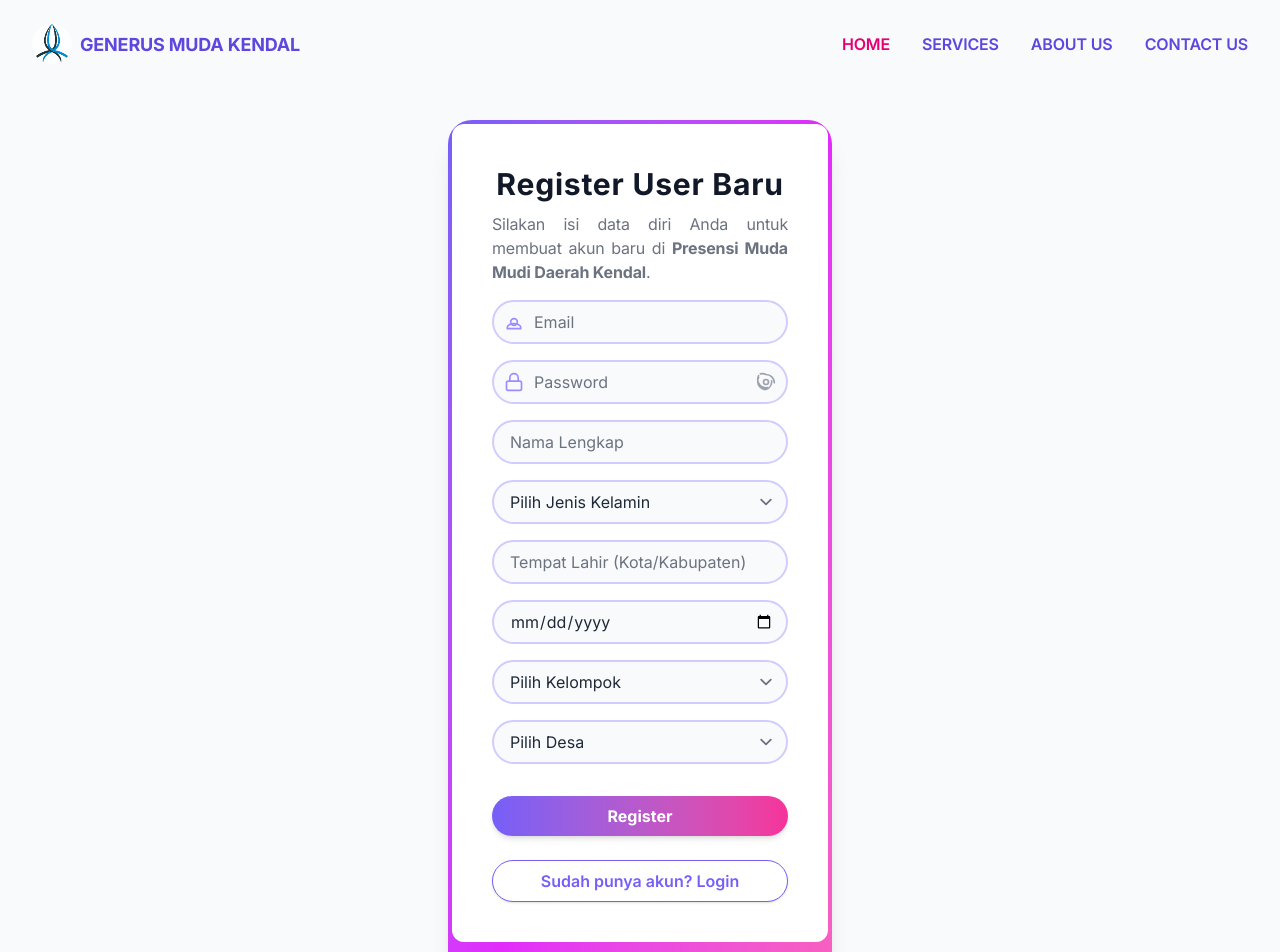
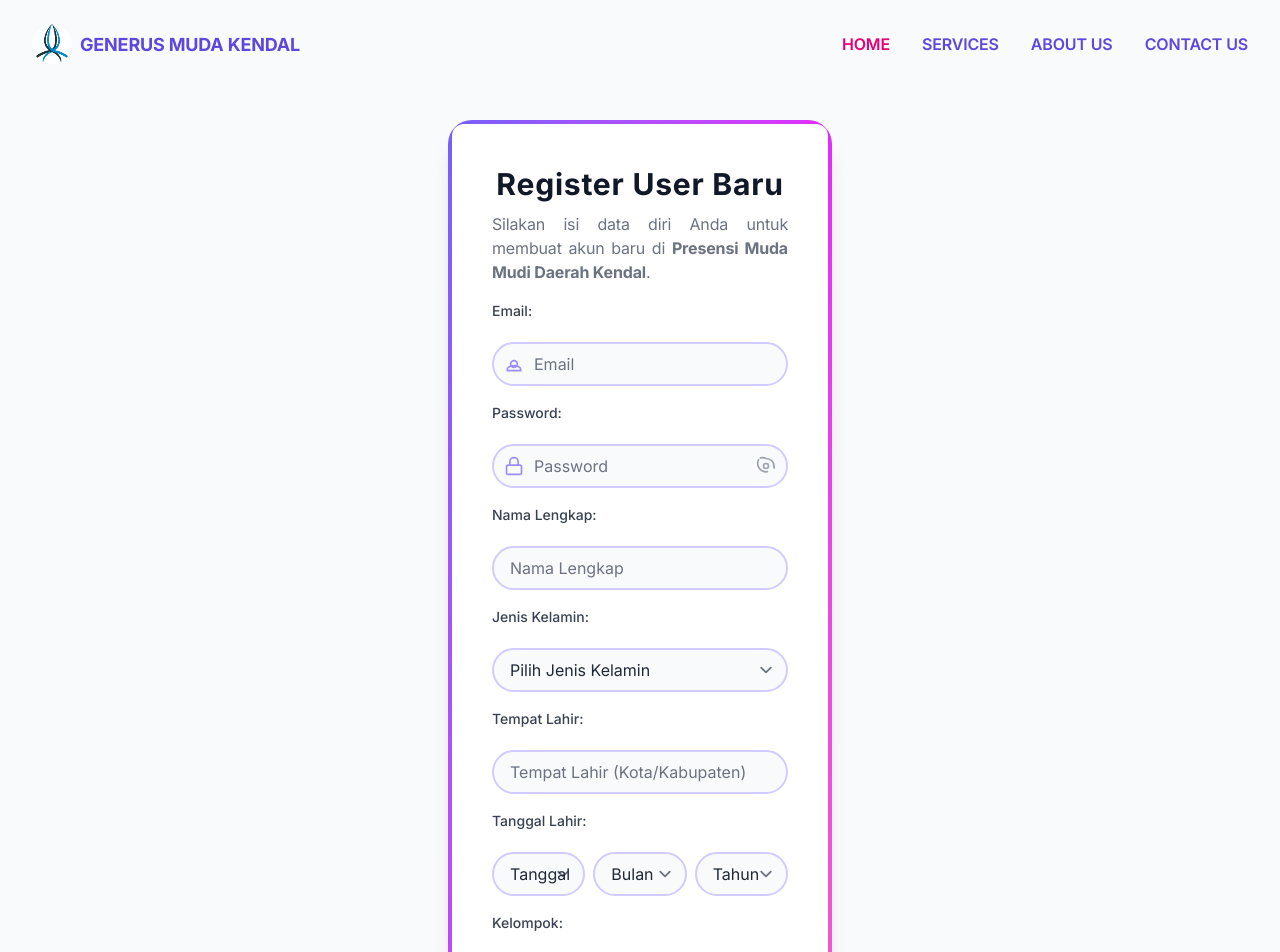
Before and after one commit to Afiyatna/presensi-mudamudi3, a React (Vite) app: page /register in a window 1280 px wide. Shown: the top 952 px of the page. Built offline with nearby package versions, Linux system fonts and the light colour scheme.

Commit message:
Add date of birth selection to registration form

```diff
--- a/src/pages/Register.jsx
+++ b/src/pages/Register.jsx
@@ -41,6 +41,11 @@ export default function Register() {
     kelompok: '',
     desa: '',
   });
+  const [tanggalLahir, setTanggalLahir] = useState({
+    tanggal: '',
+    bulan: '',
+    tahun: ''
+  });
   const [error, setError] = useState('');
   const [loading, setLoading] = useState(false);
   const [success, setSuccess] = useState(false);
@@ -49,12 +54,37 @@ export default function Register() {
   const [showPassword, setShowPassword] = useState(false);
   const [navOpen, setNavOpen] = useState(false);
 
+  // Generate arrays for dropdown options
+  const tanggalOptions = Array.from({ length: 31 }, (_, i) => i + 1);
+  const bulanOptions = [
+    { value: 1, label: 'Januari' },
+    { value: 2, label: 'Februari' },
+    { value: 3, label: 'Maret' },
+    { value: 4, label: 'April' },
+    { value: 5, label: 'Mei' },
+    { value: 6, label: 'Juni' },
+    { value: 7, label: 'Juli' },
+    { value: 8, label: 'Agustus' },
+    { value: 9, label: 'September' },
+    { value: 10, label: 'Oktober' },
+    { value: 11, label: 'November' },
+    { value: 12, label: 'Desember' }
+  ];
+  const tahunOptions = Array.from({ length: 50 }, (_, i) => new Date().getFullYear() - i);
+
   const handleChange = (e) => {
     setForm({ ...form, [e.target.name]: e.target.value });
     if (e.target.name === 'tempat_lahir') {
       const val = e.target.value.toLowerCase();
       setKotaSuggestions(val.length > 0 ? kotaIndonesia.filter(k => k.toLowerCase().includes(val)).slice(0, 8) : []);
     }
+  };
+
+  const handleTanggalLahirChange = (field, value) => {
+    setTanggalLahir(prev => ({
+      ...prev,
+      [field]: value
+    }));
   };
 
   const handleSuggestionClick = (kota) => {
@@ -67,6 +97,17 @@ export default function Register() {
     setError('');
     setLoading(true);
     setSuccess(false);
+
+    // Validasi tanggal lahir
+    if (!tanggalLahir.tanggal || !tanggalLahir.bulan || !tanggalLahir.tahun) {
+      setError('Tanggal lahir harus diisi lengkap');
+      setLoading(false);
+      return;
+    }
+
+    // Format tanggal lahir ke format YYYY-MM-DD
+    const tanggalLahirFormatted = `${tanggalLahir.tahun}-${tanggalLahir.bulan.toString().padStart(2, '0')}-${tanggalLahir.tanggal.toString().padStart(2, '0')}`;
+
     // 1. Register ke Supabase Auth
     const { data, error: regError } = await supabase.auth.signUp({
       email: form.email,
@@ -90,7 +131,7 @@ export default function Register() {
         nama_lengkap: form.nama_lengkap,
         jenis_kelamin: form.jenis_kelamin,
         tempat_lahir: form.tempat_lahir,
-        tanggal_lahir: form.tanggal_lahir,
+        tanggal_lahir: tanggalLahirFormatted,
         kelompok: form.kelompok,
         desa: form.desa,
         role: 'user',
@@ -163,11 +204,17 @@ export default function Register() {
               {success && <div className="mb-2 text-green-600 text-center text-sm">Registrasi berhasil! Redirect ke dashboard...</div>}
               {loading && <DataLoadingSpinner message="Memproses registrasi..." />}
               <form onSubmit={handleRegister} className="w-full flex flex-col gap-4">
+                <div className="flex gap-2">
+                  <label className="text-sm font-medium text-gray-700 mb-1 w-full">Email:</label>
+                </div>
                 <div className="relative">
                   <span className="absolute left-3 top-1/2 -translate-y-1/2 text-violet-400">
                     <svg width="20" height="20" fill="none" stroke="currentColor" strokeWidth="2" viewBox="0 0 24 24"><path d="M16 12a4 4 0 1 1-8 0 4 4 0 0 1 8 0Z"/><path d="M12 14c-4.418 0-8 1.79-8 4v2h16v-2c0-2.21-3.582-4-8-4Z"/></svg>
                   </span>
                   <input type="email" name="email" placeholder="Email" className="w-full pl-10 pr-3 py-2 border-2 border-violet-200 rounded-full bg-gray-50 focus:outline-none focus:border-violet-500 text-gray-800" value={form.email} onChange={handleChange} required />
+                </div>
+                <div className="flex gap-2">
+                  <label className="text-sm font-medium text-gray-700 mb-1 w-full">Password:</label>
                 </div>
                 <div className="relative">
                   <span className="absolute left-3 top-1/2 -translate-y-1/2 text-violet-400">
@@ -189,18 +236,27 @@ export default function Register() {
                     onClick={() => setShowPassword(v => !v)}
                   >
                     {showPassword ? (
-                      <svg xmlns="http://www.w3.org/2000/svg" className="h-5 w-5" fill="none" viewBox="0 0 24 24" stroke="currentColor"><path strokeLinecap="round" strokeLinejoin="round" strokeWidth={2} d="M13.875 18.825A10.05 10.05 0 0112 19c-5.523 0-10-4.477-10-10 0-1.657.403-3.22 1.125-4.575m2.13-2.13A9.956 9.956 0 0112 3c5.523 0 10 4.477 10 10 0 1.657-.403 3.22-1.125 4.575m-2.13 2.13A9.956 9.956 0 0112 21c-5.523 0-10-4.477-10-10 0-1.657.403-3.22 1.125-4.575" /><path strokeLinecap="round" strokeLinejoin="round" strokeWidth={2} d="M15 12a3 3 0 11-6 0 3 3 0 016 0z" /></svg>
+                      <svg xmlns="http://www.w3.org/2000/svg" className="h-5 w-5" fill="none" viewBox="0 0 24 24" stroke="currentColor"><path strokeLinecap="round" strokeLinejoin="round" strokeWidth={2} d="M13.875 18.825A10.05 10.05 0 0112 19c-5.523 0-10-4.477-10-10 0-1.657.403-3.22 1.125-4.575m2.13-2.13A9.956 9.956 0 0112 3c5.523 0 10 4.477 10 10 0 1.657-.403 3.22-1.125-4.575m-2.13 2.13A9.956 9.956 0 0112 21c-5.523 0-10-4.477-10-10 0-1.657.403-3.22 1.125-4.575" /><path strokeLinecap="round" strokeLinejoin="round" strokeWidth={2} d="M15 12a3 3 0 11-6 0 3 3 0 016 0z" /></svg>
                     ) : (
-                      <svg xmlns="http://www.w3.org/2000/svg" className="h-5 w-5" fill="none" viewBox="0 0 24 24" stroke="currentColor"><path strokeLinecap="round" strokeLinejoin="round" strokeWidth={2} d="M13.875 18.825A10.05 10.05 0 0112 19c-5.523 0-10-4.477-10-10 0-1.657.403-3.22 1.125-4.575m2.13-2.13A9.956 9.956 0 0112 3c5.523 0 10 4.477 10 10 0-1.657-.403-3.22-1.125-4.575m-2.13 2.13A9.956 9.956 0 0112 21c-5.523 0-10-4.477-10-10 0-1.657.403-3.22 1.125-4.575" /><path strokeLinecap="round" strokeLinejoin="round" strokeWidth={2} d="M15 12a3 3 0 11-6 0 3 3 0 016 0z" /></svg>
+                      <svg xmlns="http://www.w3.org/2000/svg" className="h-5 w-5" fill="none" viewBox="0 0 24 24" stroke="currentColor"><path strokeLinecap="round" strokeLinejoin="round" strokeWidth={2} d="M13.875 18.825A10.05 10.05 0 0112 19c-5.523 0-10-4.477-10-10 0-1.657.403-3.22 1.125-4.575m2.13-2.13A9.956 9.956 0 0112 3c5.523 0 10 4.477 10 10 0 1.657-.403 3.22-1.125-4.575" /><path strokeLinecap="round" strokeLinejoin="round" strokeWidth={2} d="M15 12a3 3 0 11-6 0 3 3 0 016 0z" /></svg>
                     )}
                   </button>
                 </div>
+                <div className="flex gap-2">
+                  <label className="text-sm font-medium text-gray-700 mb-1 w-full">Nama Lengkap:</label>
+                </div>
                 <input type="text" name="nama_lengkap" placeholder="Nama Lengkap" className="w-full pl-4 pr-3 py-2 border-2 border-violet-200 rounded-full bg-gray-50 focus:outline-none focus:border-violet-500 text-gray-800" value={form.nama_lengkap} onChange={handleChange} required />
+                <div className="flex gap-2">
+                  <label className="text-sm font-medium text-gray-700 mb-1 w-full">Jenis Kelamin:</label>
+                </div>
                 <select name="jenis_kelamin" className="w-full pl-4 pr-3 py-2 border-2 border-violet-200 rounded-full bg-gray-50 focus:outline-none focus:border-violet-500 text-gray-800" value={form.jenis_kelamin} onChange={handleChange} required>
                   <option value="">Pilih Jenis Kelamin</option>
                   <option value="Laki-laki">Laki-laki</option>
                   <option value="Perempuan">Perempuan</option>
                 </select>
+                <div className="flex gap-2">
+                  <label className="text-sm font-medium text-gray-700 mb-1 w-full">Tempat Lahir:</label>
+                </div>
                 <div className="relative">
                   <input
                     type="text"
@@ -226,14 +282,56 @@ export default function Register() {
                     </ul>
                   )}
                 </div>
-                <input
-                  type="date"
-                  name="tanggal_lahir"
-                  className="w-full pl-4 pr-3 py-2 border-2 border-violet-200 rounded-full bg-gray-50 focus:outline-none focus:border-violet-500 text-gray-800"
-                  value={form.tanggal_lahir}
-                  onChange={handleChange}
+                <div className="flex gap-2">
+                  <label className="text-sm font-medium text-gray-700 mb-1 w-full">Tanggal Lahir:</label>
+                </div>
+                <div className="flex gap-2">
+                  <select
+                    name="tanggal"
+                    className="w-1/3 pl-4 pr-3 py-2 border-2 border-violet-200 rounded-full bg-gray-50 focus:outline-none focus:border-violet-500 text-gray-800"
+                    value={tanggalLahir.tanggal}
+                    onChange={(e) => handleTanggalLahirChange('tanggal', e.target.value)}
+                    required
+                  >
+                    <option value="">Tanggal</option>
+                    {tanggalOptions.map((option) => (
+                      <option key={option} value={option}>
+                        {option}
+                      </option>
+                    ))}
+                  </select>
+                  <select
+                    name="bulan"
+                    className="w-1/3 pl-4 pr-3 py-2 border-2 border-violet-200 rounded-full bg-gray-50 focus:outline-none focus:border-violet-500 text-gray-800"
+                    value={tanggalLahir.bulan}
+                    onChange={(e) => handleTanggalLahirChange('bulan', e.target.value)}
+                    required
+                  >
+                    <option value="">Bulan</option>
+                    {bulanOptions.map((option) => (
+                      <option key={option.value} value={option.value}>
+                        {option.label}
+                      </option>
+                    ))}
+                  </select>
+                  <select
+                    name="tahun"
+                    className="w-1/3 pl-4 pr-3 py-2 border-2 border-violet-200 rounded-full bg-gray-50 focus:outline-none focus:border-violet-500 text-gray-800"
+                    value={tanggalLahir.tahun}
+                    onChange={(e) => handleTanggalLahirChange('tahun', e.target.value)}
                   required
-                />
+                  >
+                    <option value="">Tahun</option>
+                    {tahunOptions.map((option) => (
+                      <option key={option} value={option}>
+                        {option}
+                      </option>
+                    ))}
+                  </select>
+                </div>
+                <div className="flex gap-2">
+                  <label className="text-sm font-medium text-gray-700 mb-1 w-full">Kelompok:</label>
+                </div>
                 <select name="kelompok" className="w-full pl-4 pr-3 py-2 border-2 border-violet-200 rounded-full bg-gray-50 focus:outline-none focus:border-violet-500 text-gray-800" value={form.kelompok} onChange={handleChange} required>
                   <option value="">Pilih Kelompok</option>
                   <option value="BANGUNSARI 1">BANGUNSARI 1</option>
@@ -259,6 +357,9 @@ export default function Register() {
                   <option value="SIROTO">SIROTO</option>
                   <option value="WELERI">WELERI</option>
                 </select>
+                <div className="flex gap-2">
+                  <label className="text-sm font-medium text-gray-700 mb-1 w-full">Desa:</label>
+                </div>
                 <select name="desa" className="w-full pl-4 pr-3 py-2 border-2 border-violet-200 rounded-full bg-gray-50 focus:outline-none focus:border-violet-500 text-gray-800 mb-2" value={form.desa} onChange={handleChange} required>
                   <option value="">Pilih Desa</option>
                   <option value="PATEAN">PATEAN</option>
@@ -283,7 +384,7 @@ export default function Register() {
                   <strong>Informasi Penting:</strong> Data yang Anda masukkan akan digunakan untuk sistem presensi.
                   Pastikan informasi yang Anda berikan akurat dan lengkap.
                 </p>
-              </div>
+            </div>
           </div>
         </div>
       </div>
```
